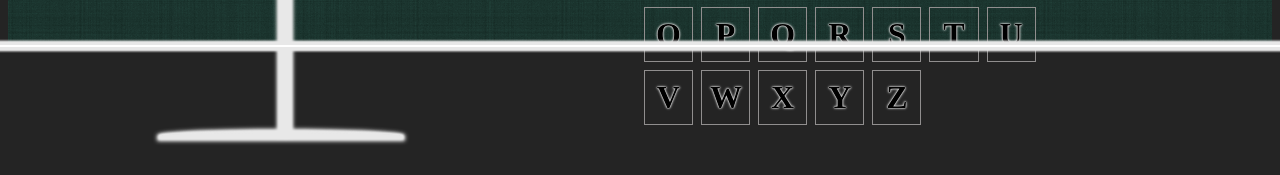
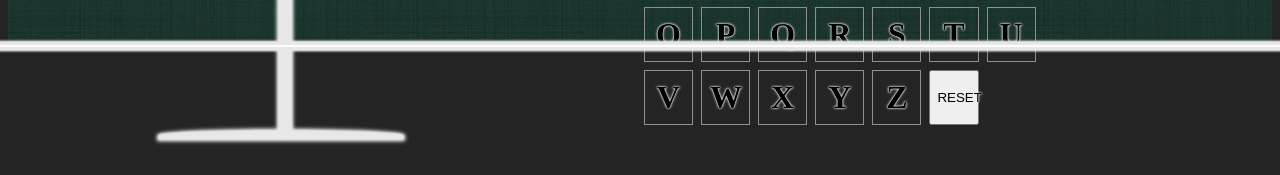
Before and after one commit to franeCode/hangman, a React (Vite) app: page / in a window 1280 px wide. Shown: the part 758-933 px from the top of the page. Built offline with nearby package versions, Linux system fonts and the light colour scheme; a web font is replaced by a local one.

Commit message:
reset button added

```diff
--- a/src/components/GameKeyboard.tsx
+++ b/src/components/GameKeyboard.tsx
@@ -4,9 +4,10 @@ type GameKeyboardProps = {
     addGuessedLetter: (letter: string) => void
     disabled?: boolean
     alphabet: string[]
+    startNewGame: () => void;
 };
 
-export function GameKeyboard({ activeLetters, inactiveLetters, addGuessedLetter, disabled=false, alphabet }: GameKeyboardProps) {
+export function GameKeyboard({ activeLetters, inactiveLetters, addGuessedLetter, startNewGame, disabled=false, alphabet }: GameKeyboardProps) {
   return (
     <div className='keyboard'>
       {alphabet.map((key) => {
@@ -16,12 +17,13 @@ export function GameKeyboard({ activeLetters, inactiveLetters, addGuessedLetter,
         <button
           onClick={() => addGuessedLetter(key)}
           key={key}
-          className={`keyboard-key text-chalk-effect ${isActive ? 'keyboard-key.active' : ""} ${isInactive ? 'keyboard-key.inactive' : ""}`}
+          className={`keyboard-key key-chalk-effect text-chalk-effect ${isActive ? 'keyboard-key.active' : ""} ${isInactive ? 'keyboard-key.inactive' : ""}`}
           disabled={isInactive || isActive || disabled}
           >
           {key}
         </button>
       )})}
+      <button onClick={startNewGame} className="key-chalk-effect reset text-chalk-effect">RESET</button>
     </div>
   );
 }
```
